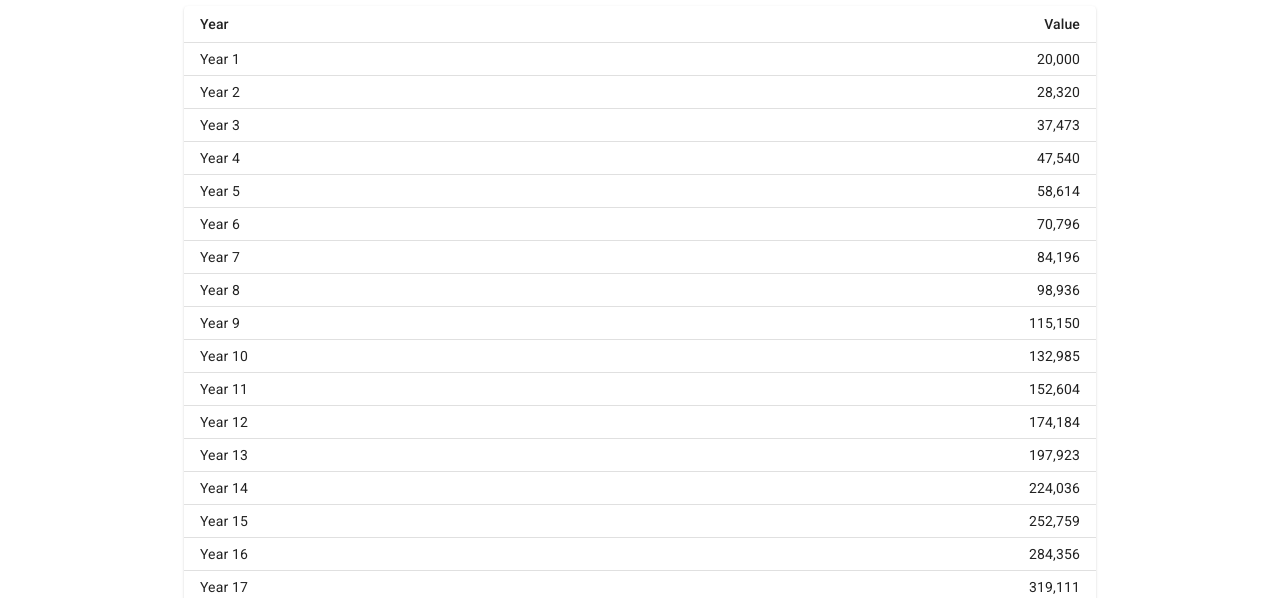
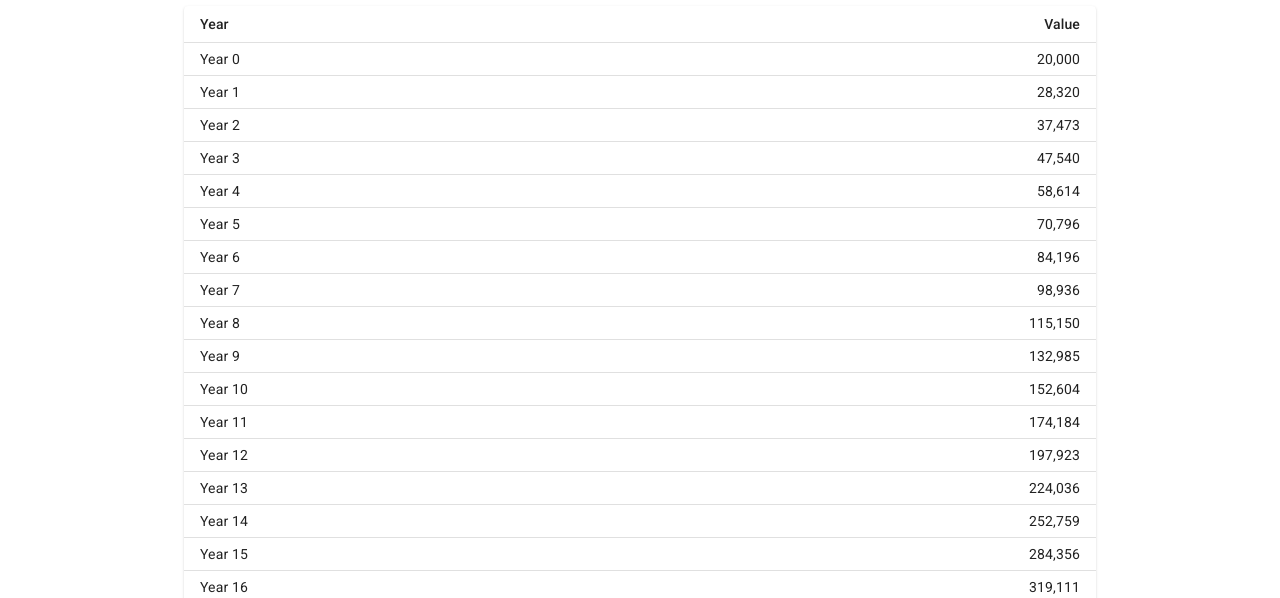
Before and after one commit to Ruben9922/investment-calculator, a React (Create React App) app: page / in a window 1280 px wide. Shown: the part 202-800 px from the top of the page. Built offline with nearby package versions, Linux system fonts and the light colour scheme.

Commit message:
Display initial amount as "Year 0" instead of "Year 1"

```diff
--- a/src/App.js
+++ b/src/App.js
@@ -50,7 +50,7 @@ function calculate(initialAmount, recurringAmount, growth, yearCount) {
 
     let valueByYear = [];
     valueByYear.push(initialAmount);
-    for (let i = 1; i < yearCount; i++) {
+    for (let i = 1; i <= yearCount; i++) {
         let value = valueByYear[i - 1];
         for (let j = 0; j < 12; j++) {
             value += recurringAmount;
@@ -137,7 +137,7 @@ export default function App() {
                         {valueByYear.map((value, index) => (
                             <TableRow key={index}>
                                 <TableCell component="th" scope="row">
-                                    {`Year ${index + 1}`}
+                                    {`Year ${index}`}
                                 </TableCell>
                                 <TableCell align="right">
                                     <NumberFormat
```
Also changed, not shown: 1 other file (tests, documents, lock files or other folders).
